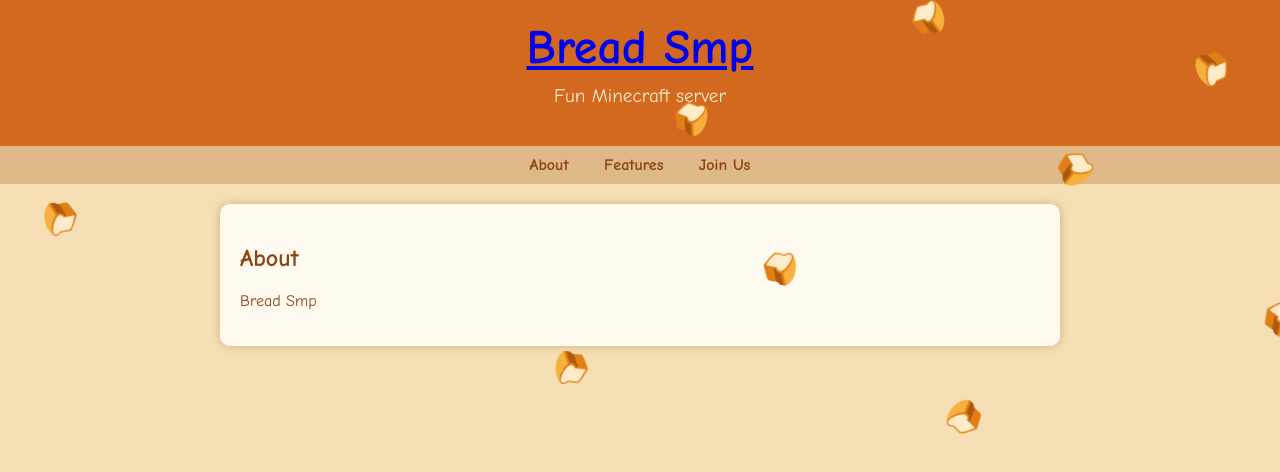
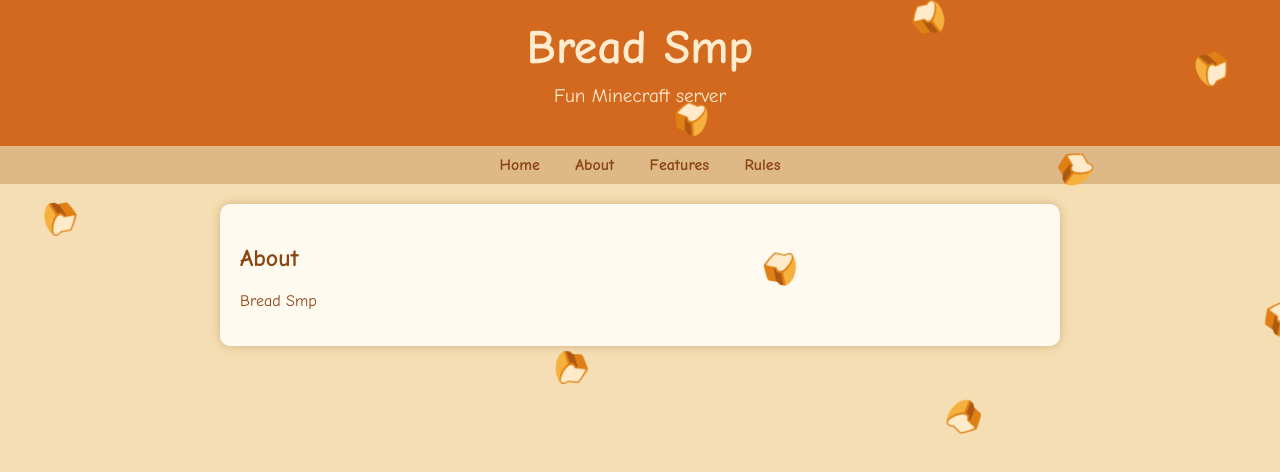
Before and after one commit to jeff600000/AI, a plain HTML site: page about.html in a window 1280 px wide. Drawn offline with Linux system fonts and the light colour scheme.

Commit message:
Update about.html

```diff
--- a/about.html
+++ b/about.html
@@ -98,14 +98,15 @@ font-family: 'Comic Sans MS';
 }
 </style></head><body>
   <div class="header">
-    <h1><a href="https://www.breadsmp.com">Bread Smp</a></h1>
+    <h1>Bread Smp</h1>
     <p>Fun Minecraft server</p>
   </div>
 
   <div class="navigation">
+    <a href="index">Home</a>
     <a href="about">About</a>
     <a href="#features">Features</a>
-    <a href="#join">Join Us</a>
+    <a href="rules">Rules</a>
   </div>
 
   <div class="content">
```
